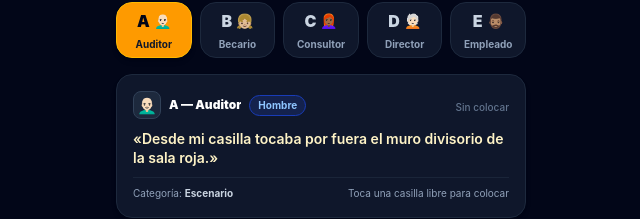
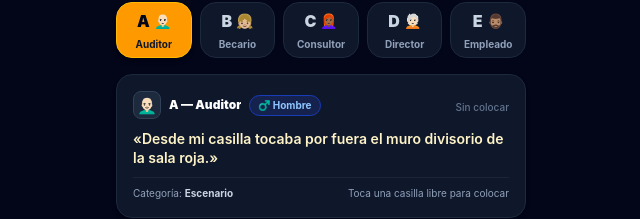
Before and after one commit to albertsalamanzano-bit/who-stole-my-milk, a React (Vite) app: page / in a window 1280 px wide. Shown: the part 626-845 px from the top of the page, without its empty margins (319-959 px from the left). Built offline with nearby package versions, Linux system fonts and the light colour scheme.

Commit message:
Update App.jsx

```diff
--- a/src/App.jsx
+++ b/src/App.jsx
@@ -1799,7 +1799,7 @@ export default function App() {
                     : 'bg-blue-950/80 text-blue-300 border-blue-800'
                 }`}
               >
-                {currentSuspect.isCarnivore ? 'Mujer' : 'Hombre'}
+                {currentSuspect.isCarnivore ? '♀️ Mujer' : '♂️ Hombre'}
               </span>
             </div>
 
```
